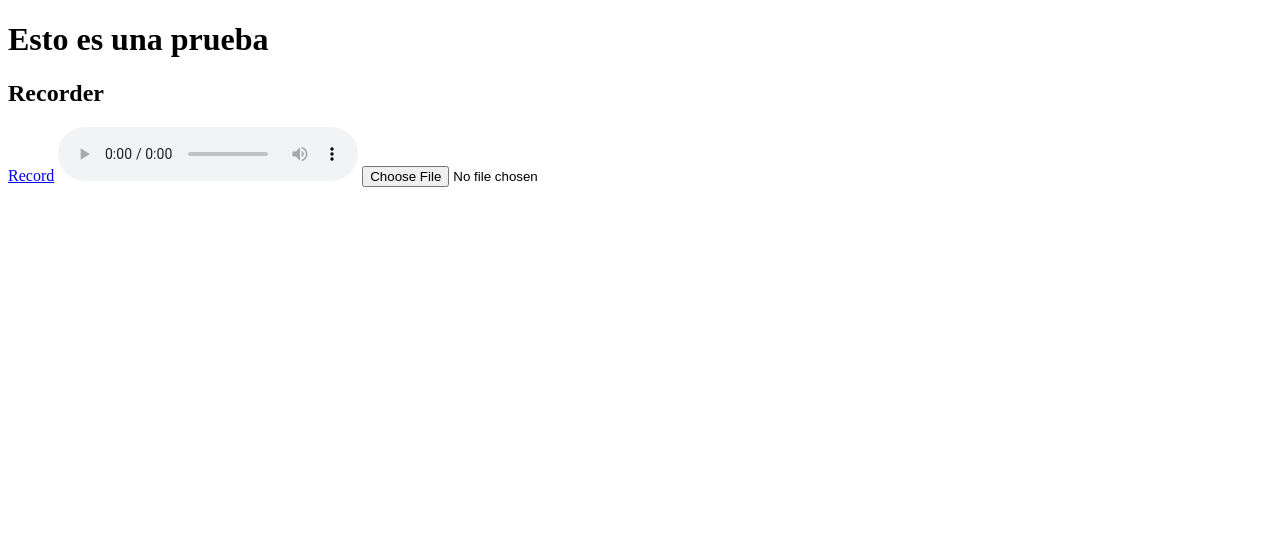
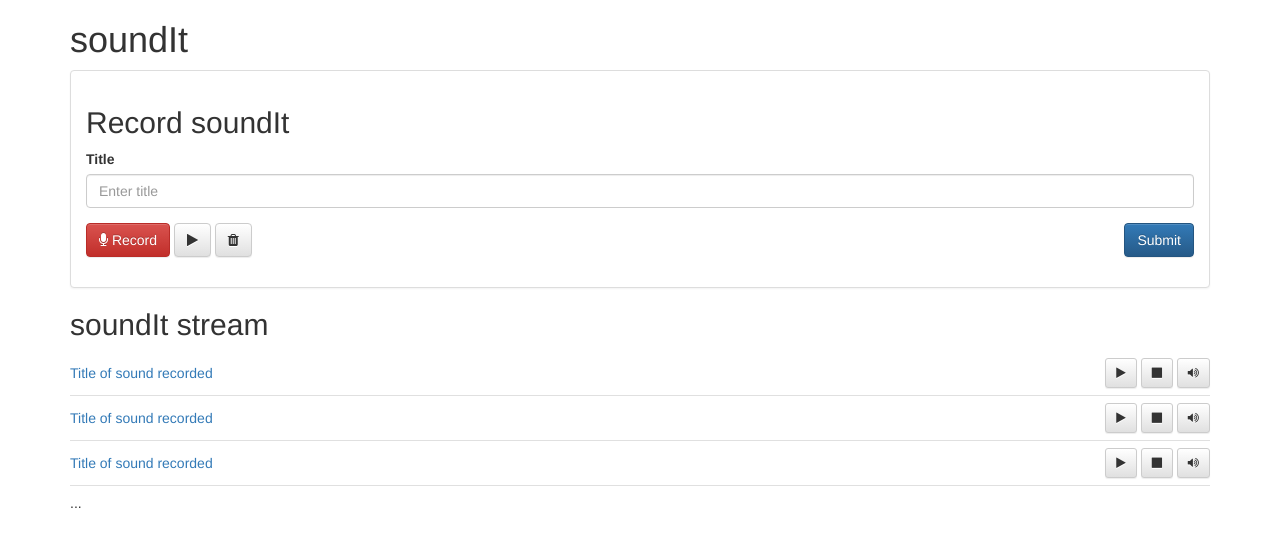
Before and after one commit to WeAreJavascripters/soundIt, a plain HTML site: page client/index.html in a window 1280 px wide. Drawn offline with nearby package versions, Linux system fonts and the light colour scheme.

Commit message:
initial structure of index with recorder and stream modules close #2

```diff
--- a/client/css/main.css
+++ b/client/css/main.css
@@ -0,0 +1,5 @@
+#si_Stream {padding: 0;}
+#si_Stream li {list-style-type: none; margin-top: .5em; padding-top: .5em; border-top: 1px solid #e0e0e0;}
+#si_Stream li:first-child {border-top: none;}
+.si_StreamTitle {margin-top: .4em;}
+.si_StreamActions {text-align: right;}
--- a/client/index.html
+++ b/client/index.html
@@ -1,23 +1,128 @@
 <!DOCTYPE html>
+<html lang="en">
+    <head>
+        <meta charset="utf-8">
+        <meta http-equiv="X-UA-Compatible" content="IE=edge">
+        <meta name="viewport" content="width=device-width, initial-scale=1">
+        <meta name="description" content="">
+        <meta name="author" content="">
+        <link rel="icon" href="./favicon.ico">
 
-<html>
-    <head>
-        <script type="application/javascript" src="lib/js/jquery-1.11.1.min.js"></script>
-        <script type="application/javascript" src="js/main.js"></script>
-        <link rel="stylesheet" href="css/main.css"/>
+        <title>soundIt</title>
 
+        <!-- Bootstrap core CSS -->
+        <link href="./lib/css/bootstrap.min.css" rel="stylesheet">
+        <!-- Bootstrap theme -->
+        <link href="./lib/css/bootstrap-theme.min.css" rel="stylesheet">
+        <!-- FontAwesome fonts -->
+        <link href="./lib/css/font-awesome.min.css" rel="stylesheet">
+
+        <!-- Custom styles -->
+        <link href="./css/main.css" rel="stylesheet">
     </head>
-    <body>
-        <h1>Esto es una prueba</h1>
-        <div>
-            <h2>Recorder</h2>
-            <a href="#" class="startRec">Record</a>
-            <a href="#" class="stopRec" style="display:none">Stop</a>
-            <audio controls>
-                <source type="audio/ogg">
-            </audio>
-            <input type="file" accept="audio/*;capture=microphone">
+
+    <body role="document">
+        <div class="container">
+            <h1>soundIt</h1>
+            <div class="row">
+                <div class="col-md-12">
+                    <div class="panel panel-default">
+                        <div class="panel-body">
+                            <div id="recorder">
+                                <h2>Record soundIt</h2>
+                                <form>
+                                    <div class="form-group">
+                                        <label for="title">Title</label>
+                                        <input type="text" class="form-control" id="title" placeholder="Enter title">
+                                    </div>
+                                    <div class="form-group">
+                                        <a class="btn btn-danger" href="#" role="button">
+                                            <i class="fa fa-microphone"></i>
+                                            Record
+                                        </a>
+                                        <a class="btn btn-default" href="#" role="button">
+                                            <i class="fa fa-play"></i>
+                                        </a>
+                                        <a class="btn btn-default" href="#" role="button">
+                                            <i class="fa fa-trash"></i>
+                                        </a>
+                                        <button type="submit" class="pull-right btn btn-primary">Submit</button>
+                                    </div>
+                                </form>
+                            </div>
+                        </div>
+                    </div>
+                    <h2>soundIt stream</h2>
+                    <ul id="si_Stream">
+                        <li>
+                            <div class="row">
+                                <div class="si_StreamTitle col-md-8">
+                                    <a href="#">Title of sound recorded</a>
+                                </div>
+                                <audio src="audio.mp3"></audio>
+                                <div class="si_StreamActions col-md-4">
+                                    <a href="#" class="btn btn-default btn-sm">
+                                        <i class="fa fa-play"></i>
+                                    </a>
+                                    <a href="#" class="btn btn-default btn-sm">
+                                        <i class="fa fa-stop"></i>
+                                    </a>
+                                    <a href="#" class="btn btn-default btn-sm">
+                                        <i class="fa fa-volume-up"></i>
+                                    </a>
+                                </div>
+                            </div>
+                        </li>
+                        <li>
+                            <div class="row">
+                                <div class="si_StreamTitle col-md-8">
+                                    <a href="#">Title of sound recorded</a>
+                                </div>
+                                <audio src="audio.mp3"></audio>
+                                <div class="si_StreamActions col-md-4">
+                                    <a href="#" class="btn btn-default btn-sm">
+                                        <i class="fa fa-play"></i>
+                                    </a>
+                                    <a href="#" class="btn btn-default btn-sm">
+                                        <i class="fa fa-stop"></i>
+                                    </a>
+                                    <a href="#" class="btn btn-default btn-sm">
+                                        <i class="fa fa-volume-up"></i>
+                                    </a>
+                                </div>
+                            </div>
+                        </li>
+                        <li>
+                            <div class="row">
+                                <div class="si_StreamTitle col-md-8">
+                                    <a href="#">Title of sound recorded</a>
+                                </div>
+                                <audio src="audio.mp3"></audio>
+                                <div class="si_StreamActions col-md-4">
+                                    <a href="#" class="btn btn-default btn-sm">
+                                        <i class="fa fa-play"></i>
+                                    </a>
+                                    <a href="#" class="btn btn-default btn-sm">
+                                        <i class="fa fa-stop"></i>
+                                    </a>
+                                    <a href="#" class="btn btn-default btn-sm">
+                                        <i class="fa fa-volume-up"></i>
+                                    </a>
+                                </div>
+                            </div>
+                        </li>
+                        <li>
+                            ...
+                        </li>
+                    </ul>
+                </div>
+            </div>
         </div>
+
+        <!-- Placed at the end of the document so the pages load faster -->
+        <script src="https://ajax.googleapis.com/ajax/libs/jquery/1.11.2/jquery.min.js"></script>
+        <script src="./lib/js/bootstrap.min.js"></script>
+        <script src="./js/main.js"></script>
+        <script src="./js/recorder.js"></script>
     </body>
-
 </html>
```
